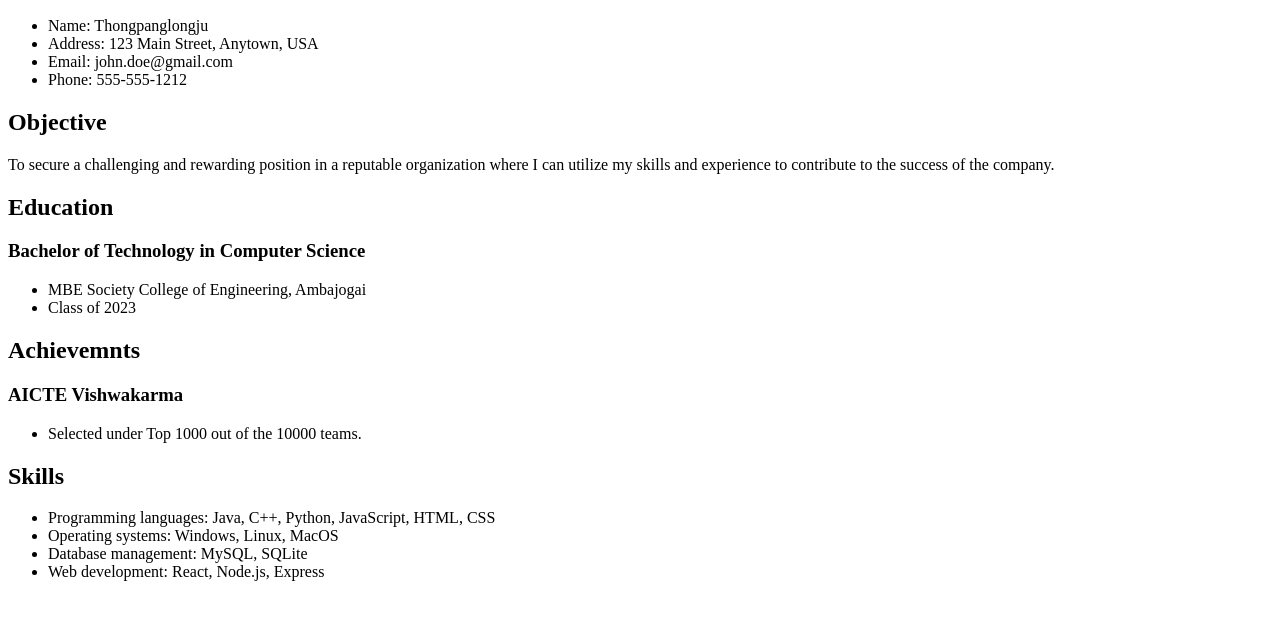
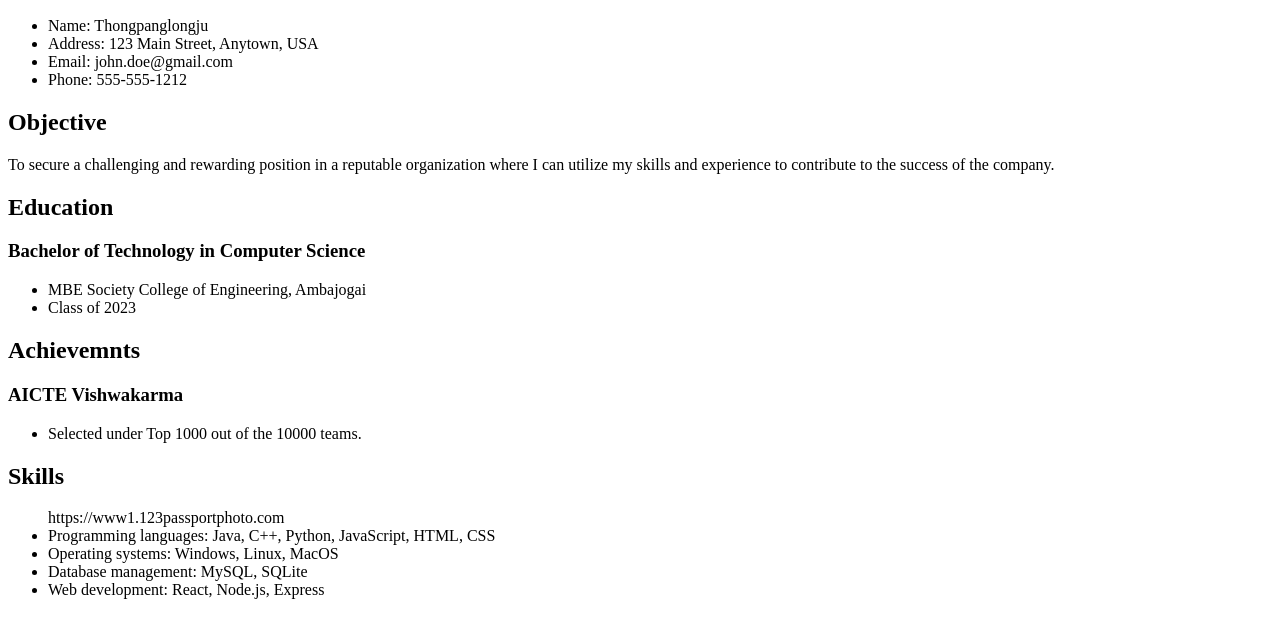
Before and after one commit to Longju000/Longju000.github.io, a plain HTML site: page index.html in a window 1280 px wide. Shown: the part 110-748 px from the top of the page. Drawn offline with Linux system fonts and the light colour scheme.

Commit message:
Update index.html

```diff
--- a/index.html
+++ b/index.html
@@ -28,6 +28,7 @@
 </ul>
 <h2>Skills</h2>
 <ul>
+  https://www1.123passportphoto.com
   <li>Programming languages: Java, C++, Python, JavaScript, HTML, CSS</li>
   <li>Operating systems: Windows, Linux, MacOS</li>
   <li>Database management: MySQL, SQLite</li>
```
